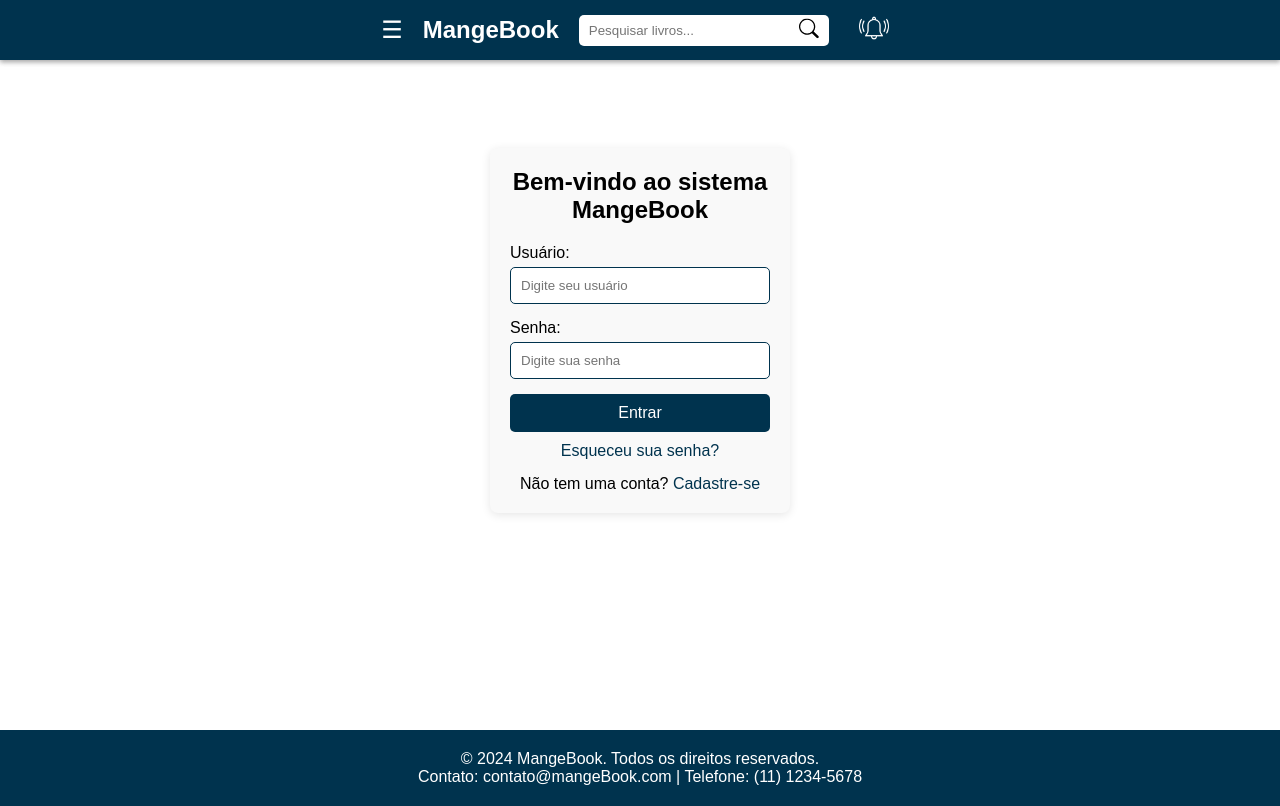
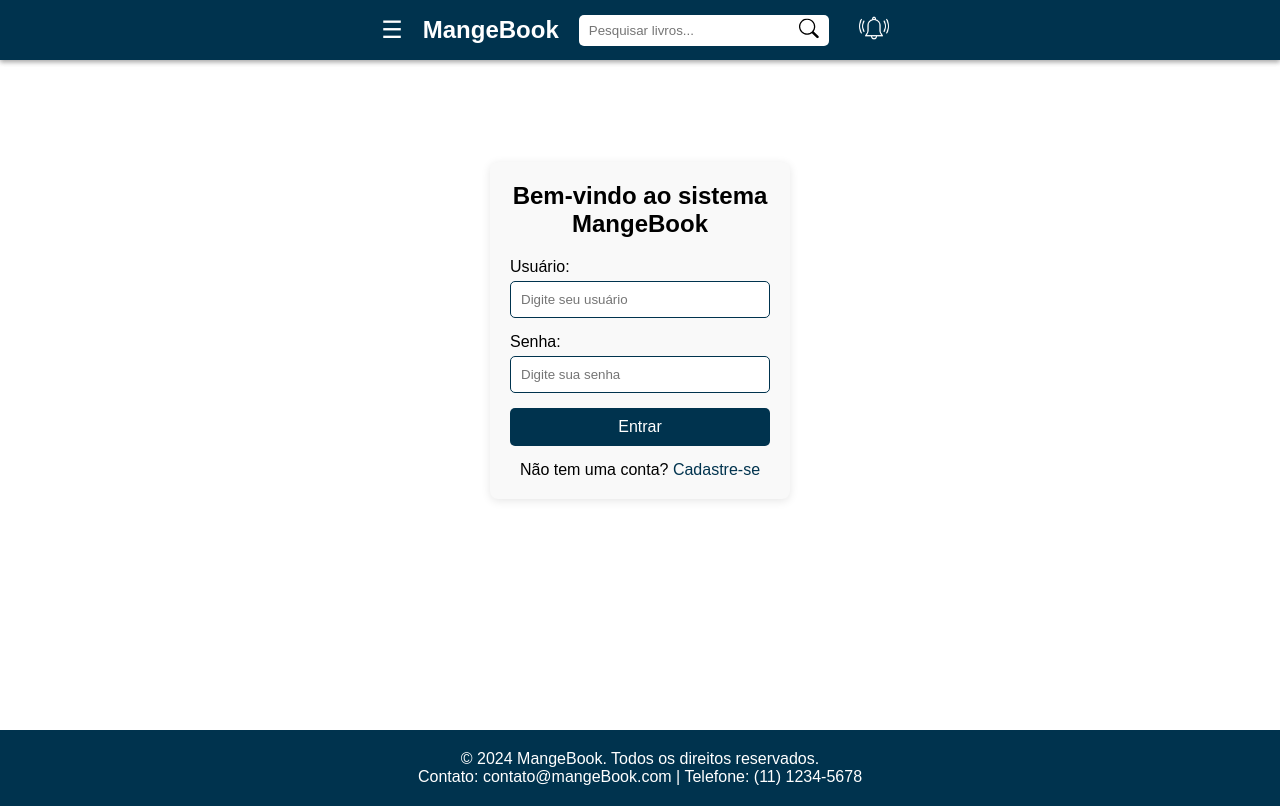
Before and after one commit to LucasSantino/MangeBook, a Vue app in the folder libraryFrontend/user-frontend/: page / in a window 1280 px wide. Built offline with nearby package versions, Linux system fonts and the light colour scheme.

Commit message:
Alteração: Login
remoção do botão de recuperar senha

```diff
--- a/libraryFrontend/user-frontend/src/views/Login.vue
+++ b/libraryFrontend/user-frontend/src/views/Login.vue
@@ -13,11 +13,6 @@
       </div>
       <!-- Botão para enviar o formulário -->
       <button type="submit" class="login-button">Entrar</button>
-
-      <p class="forgot-password">
-        <a href="RecuperaSenha.html">Esqueceu sua senha?</a>
-      </p>
-
       <!-- Novo link "Cadastre-se" abaixo do botão de login -->
       <p class="signup-option">
         Não tem uma conta? <router-link to="/login_cadastrousers">Cadastre-se</router-link>
```
